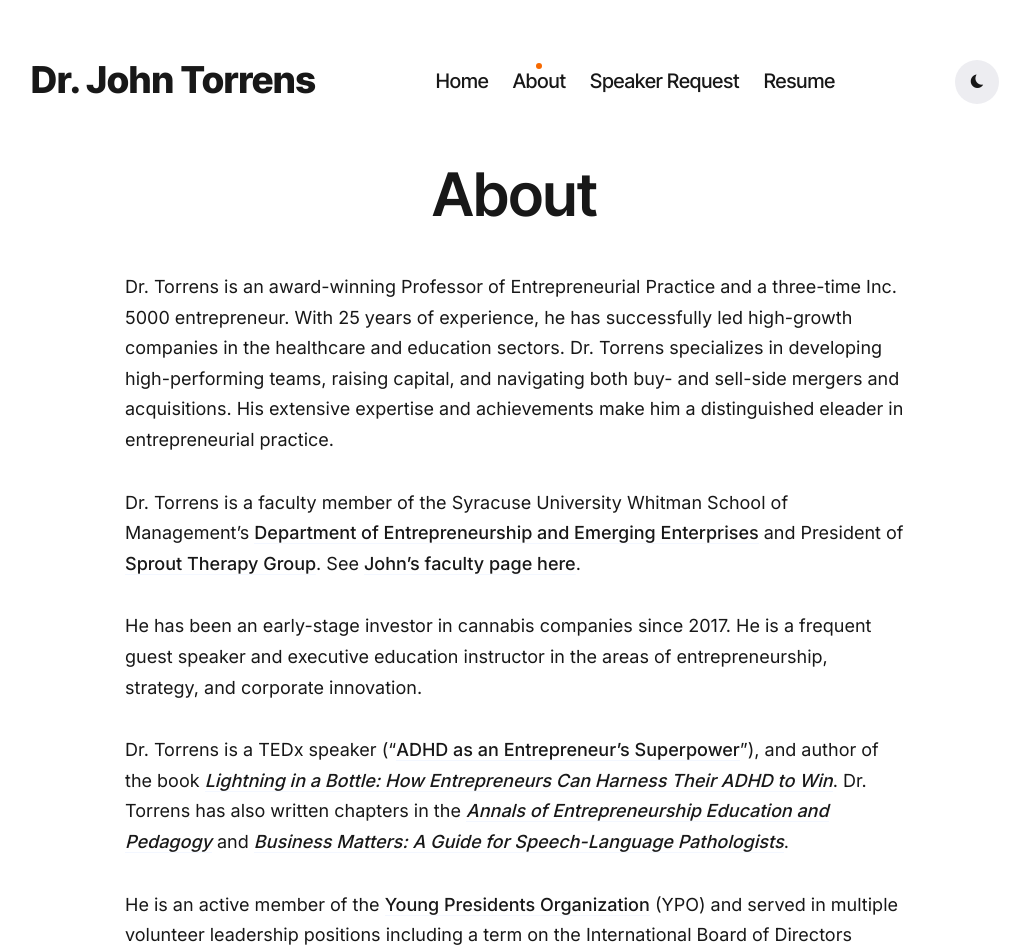
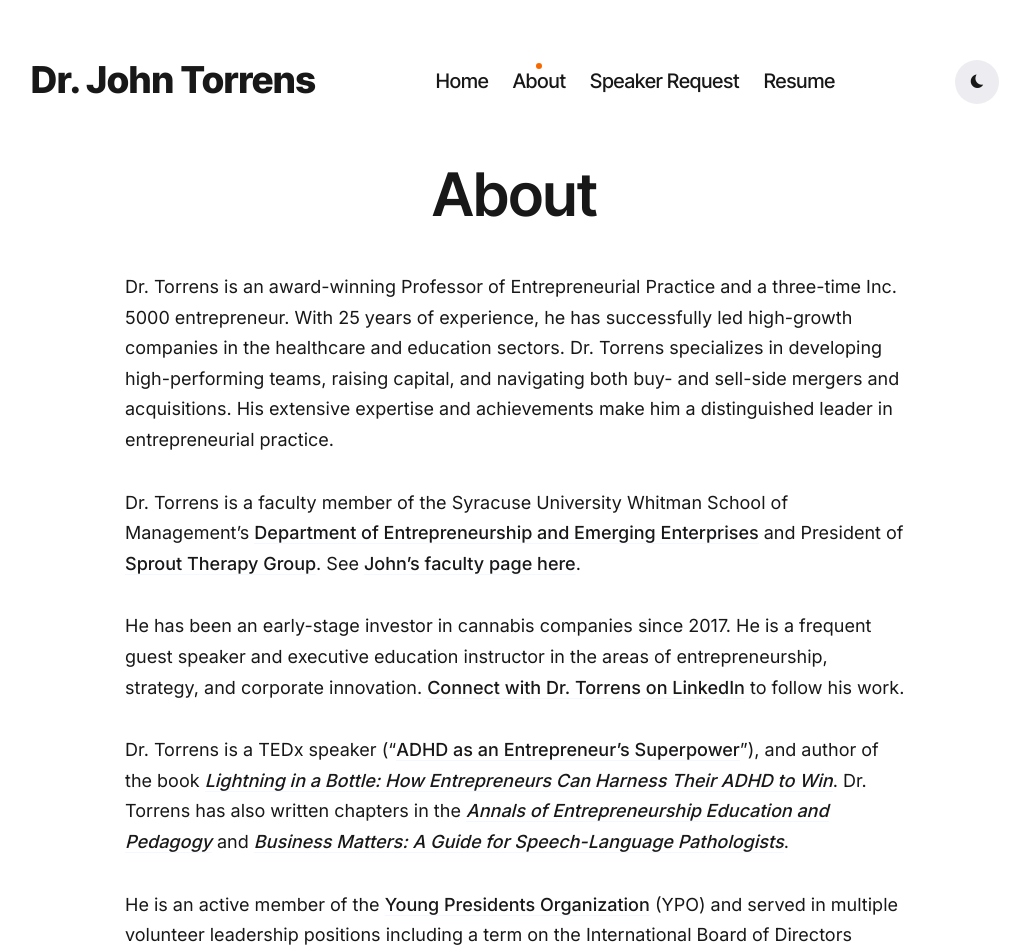
Before and after one commit to bishal784411/John-Torrens-image, a Jekyll site: the page built from _pages/about.md, in a window 1280 px wide. Shown: the top 952 px of the page, without its empty margins (125-1155 px from the left). Built offline with Jekyll 4.4.1, drawn with Linux system fonts in a browser that asks for light colours; nearby versions of some CDN libraries; some web fonts are replaced.

Commit message:
Update about.md

```diff
--- a/_pages/about.md
+++ b/_pages/about.md
@@ -5,11 +5,11 @@
 image:
 ---
 
-Dr. Torrens is an award-winning Professor of Entrepreneurial Practice and a three-time Inc. 5000 entrepreneur. With 25 years of experience, he has successfully led high-growth companies in the healthcare and education sectors. Dr. Torrens specializes in developing high-performing teams, raising capital, and navigating both buy- and sell-side mergers and acquisitions. His extensive expertise and achievements make him a distinguished eleader in entrepreneurial practice.
+Dr. Torrens is an award-winning Professor of Entrepreneurial Practice and a three-time Inc. 5000 entrepreneur. With 25 years of experience, he has successfully led high-growth companies in the healthcare and education sectors. Dr. Torrens specializes in developing high-performing teams, raising capital, and navigating both buy- and sell-side mergers and acquisitions. His extensive expertise and achievements make him a distinguished leader in entrepreneurial practice.
 
 Dr. Torrens is a faculty member of the Syracuse University Whitman School of Management’s [Department of Entrepreneurship and Emerging Enterprises](https://whitman.syracuse.edu/academic-areas/entrepreneurship-and-emerging-enterprises) and President of [Sprout Therapy Group](https://www.sprouttherapygroup.com/index.html). See [John's faculty page here](https://whitman.syracuse.edu/faculty-and-research/faculty-staff-directory/details/jtorrens).
 
-He has been an early-stage investor in cannabis companies since 2017. He is a frequent guest speaker and executive education instructor in the areas of entrepreneurship, strategy, and corporate innovation.
+He has been an early-stage investor in cannabis companies since 2017. He is a frequent guest speaker and executive education instructor in the areas of entrepreneurship, strategy, and corporate innovation. [Connect with Dr. Torrens on LinkedIn](https://www.linkedin.com/in/johnmtorrens/) to follow his work.
 
 Dr. Torrens is a TEDx speaker ("[ADHD as an Entrepreneur’s Superpower](https://www.youtube.com/watch?v=XdT4DIiX7Nk&t=1s)"), and author of the book [*Lightning in a Bottle: How Entrepreneurs Can Harness Their ADHD to Win*](https://www.amazon.com/Lightning-Bottle-Entrepreneurs-Harness-Their/dp/B08SGMZZ6Y/ref=tmm_pap_swatch_0?_encoding=UTF8&dib_tag=se&dib=eyJ2IjoiMSJ9.N9_ihbq4RpjcCMspezYnAw.dwnwERJrNn5DvxA5xX-EqhMyKD4atUtTPI8zjHVoZ7k&qid=1721567840&sr=1-1). Dr. Torrens has  also written chapters in the [*Annals of Entrepreneurship Education and Pedagogy*](https://www.amazon.com/Annals-Entrepreneurship-Education-Pedagogy-2016/dp/178471917X/ref=tmm_pap_swatch_0?_encoding=UTF8&dib_tag=se&dib=eyJ2IjoiMSJ9.rtq9iaoh39j4J-wRtgZcjA.unAJUBm7_kQF9rvklC_TsuUlcwIYeYPFuT1uO2_T9rY&qid=1721323839&sr=8-1) and [*Business Matters: A Guide for Speech-Language Pathologists*](https://www.amazon.com/Business-Matters-Guide-Speech-Language-Pathologists/dp/1580411495).
 
```
